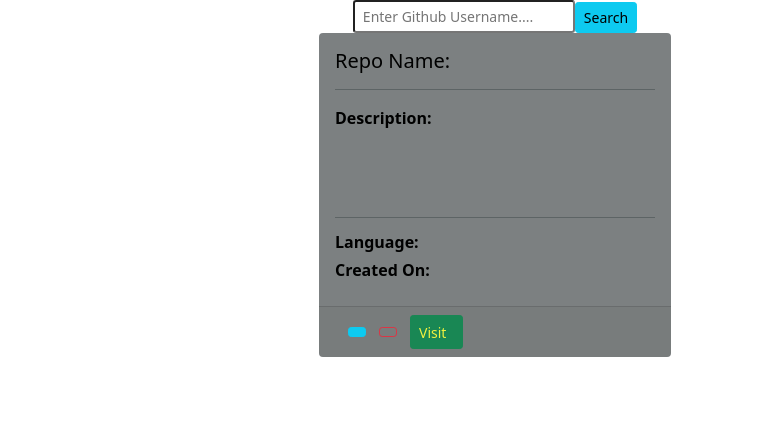
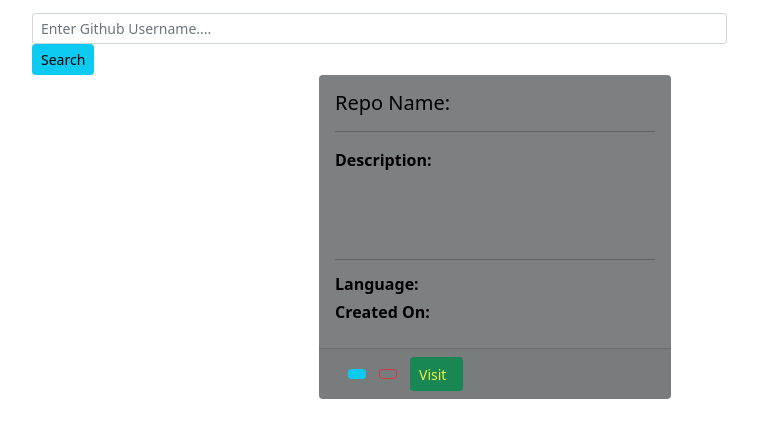
Before and after one commit to 12moi/github-search, an Angular app: page / in a window 1280 px wide. Shown: the top 438 px of the page, without its empty margins (145-903 px from the left). Built offline with nearby package versions, Linux system fonts and the light colour scheme; a web font is replaced by a local one.

Commit message:
style the search form component

```diff
--- a/src/app/search-form/search-form.component.css
+++ b/src/app/search-form/search-form.component.css
@@ -0,0 +1,16 @@
+
+
+.container{
+    padding-top:1%;
+   }
+   .active-cyan-2 input[type=text]:focus:not([readonly]) {
+     border-bottom: 1px solid #4dd0e1;
+     box-shadow: 0 1px 0 0 #4dd0e1;
+     }
+     .active-cyan input[type=text] {
+     border-bottom: 1px solid #4dd0e1;
+     box-shadow: 0 1px 0 0 #4dd0e1;
+     }
+ input{
+    width: 100%;
+  }
--- a/src/app/search-form/search-form.component.html
+++ b/src/app/search-form/search-form.component.html
@@ -1,10 +1,15 @@
 
 
-<div class="text-center">
-    <form action="">
-        <input type="text" class="orm-control form-control-sm "  placeholder="Enter Github Username...." name="searchName"  aria-label="Search">
-        <button class="btn btn-info  btn-sm" (click) = "search()"><i class="fa fa-search" aria-hidden="true"></i>Search</button>
-    </form>
 
+<div class="container">
+    <div class="row">
+      <div class="col-sm-1"></div>
+      <div class="col-sm-10">
+        <form class="form-inline active-cyan-4">
+          <input class="form-control form-control-sm mr-3 w-75" type="text" placeholder="Enter Github Username...."  name="searchName" [(ngModel)]="searchName" aria-label="Search"><button class="btn btn-info  btn-sm" (click) = "search()"> <i class="fa fa-search" aria-hidden="true"></i> Search</button>
 
-</div>
+        </form>
+      </div>
+      <div class="col-sm-1"></div>
+    </div>
+  </div>
```
